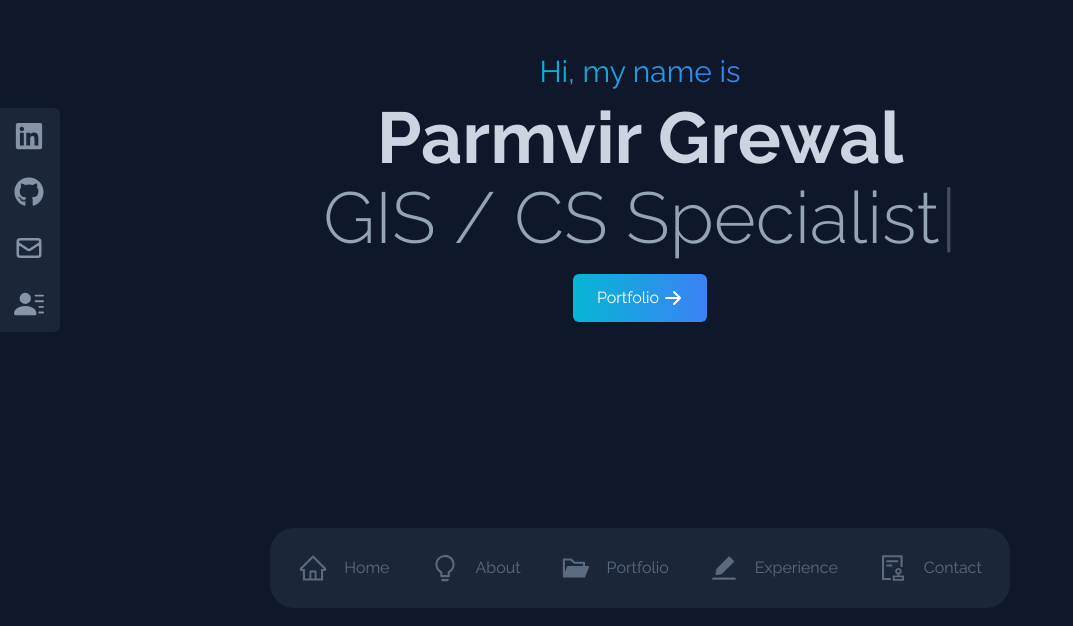
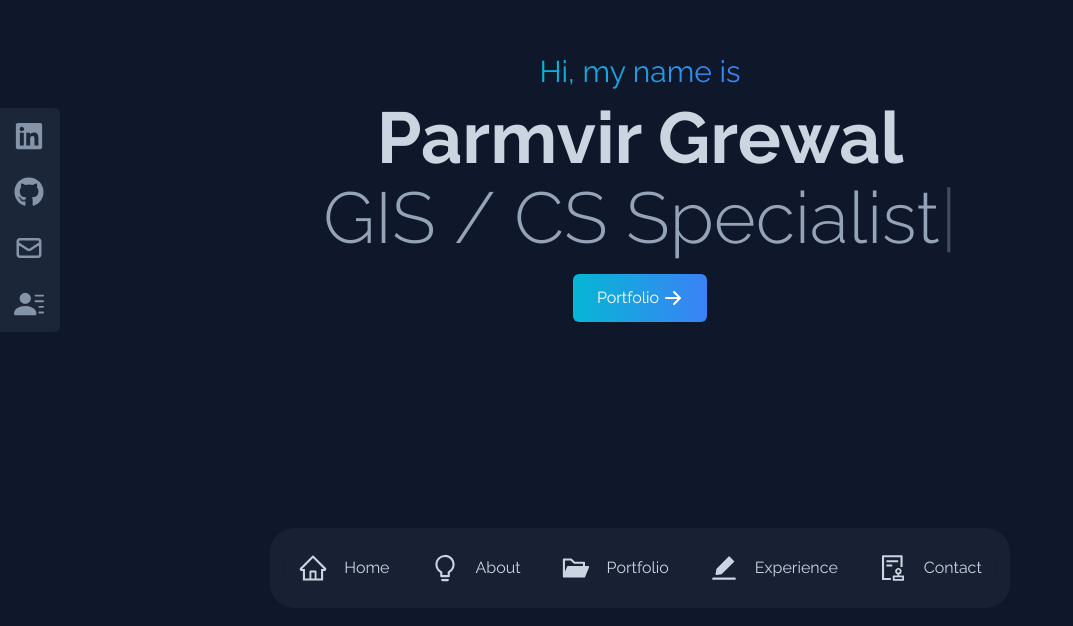
Before and after one commit to Parmvir-Grewal/personal-portfolio-website, a React (Create React App) app: page / in a window 1280 px wide. Shown: the part 172-798 px from the top of the page, without its empty margins (0-1073 px from the left). Built offline with nearby package versions, Linux system fonts and the light colour scheme; the HTML template or start-up script is replaced by a standard one.

Commit message:
change nav appearance

```diff
--- a/src/components/NavBar.jsx
+++ b/src/components/NavBar.jsx
@@ -57,10 +57,10 @@ const NavBar = () => {
   ];
   return (
     <div id="#nav" className="w-full  fixed bottom-0 z-10">
-      <div className="flex justify-center items-center h-20 mb-5 mx-auto text-white bg-slate-800 bg-blur opacity-90 z-10 rounded-3xl w-fit">
+      <div className="flex justify-center items-center h-20 mb-5 mx-auto text-white bg-slate-800 backdrop-blur-md bg-slate-800/60 z-10 rounded-3xl w-fit">
       <ul className="flex mx-2" data-aos='fade-up' data-aos-anchor="#home">
           {links.map(({id, link, child, name})=> (
-            <li key={id} className=" cursor-pointer text-slate-400"> <Link to={link} smooth duration={500} className="flex justify-between items-center text-slate-500 hover:bg-gradient-to-r from-cyan-500 to-blue-500 hover:text-white rounded-lg hover:scale-105 duration-200 p-3 mx-2">{child}{name}</Link></li>
+            <li key={id} className=" cursor-pointer text-slate-400"> <Link to={link} smooth duration={500} className="flex justify-between items-center text-slate-300 hover:bg-gradient-to-r from-cyan-500 to-blue-500 hover:text-white rounded-lg hover:scale-105 duration-200 p-3 mx-2">{child}{name}</Link></li>
           ))}
         </ul>
       </div>
```
